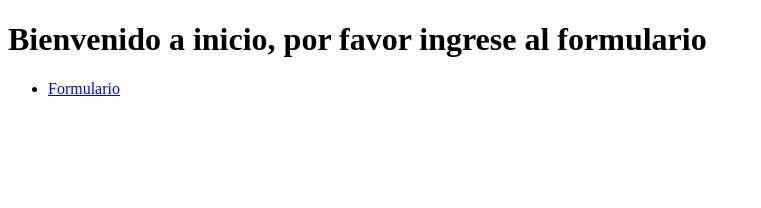
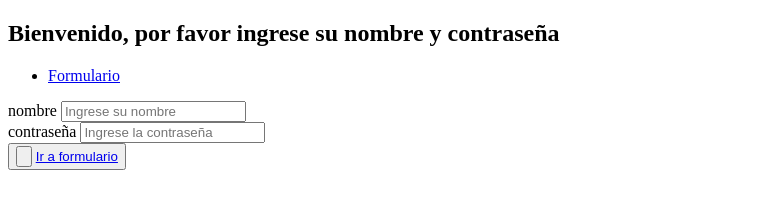
Before and after one commit to Gerardo2201/HTML, a plain HTML site: page Inicio.html in a window 1280 px wide. Shown: the whole page, without its empty margins (0-761 px from the left). Drawn offline with Linux system fonts and the light colour scheme.

Commit message:
terminado

```diff
--- a/Inicio.html
+++ b/Inicio.html
@@ -6,11 +6,23 @@
     <title>Inicio</title>
 </head>
 <body>
-    <h1>Bienvenido a inicio, por favor ingrese al formulario</h1>
+    <h2>Bienvenido, por favor ingrese su nombre y contraseña</h2>
     <ul>
         <li>
             <a href="index.html">Formulario</a>
         </li>
     </ul>
+
+    <div>
+        <label for="nombre">nombre</label>
+        <input type="text" id="nombre" name="nombre" required placeholder="Ingrese su nombre">
+    </div>
+
+    <div>
+        <label for="contraseña">contraseña</label>
+        <input type="password" id="contraseña" name="contraseña" required title="Ingrese la contraseña" placeholder="Ingrese la contraseña">
+    </div>
+
+    <button> <input type="button"> <a href="index.html">Ir a formulario</a></button>
 </body>
 </html>
```
